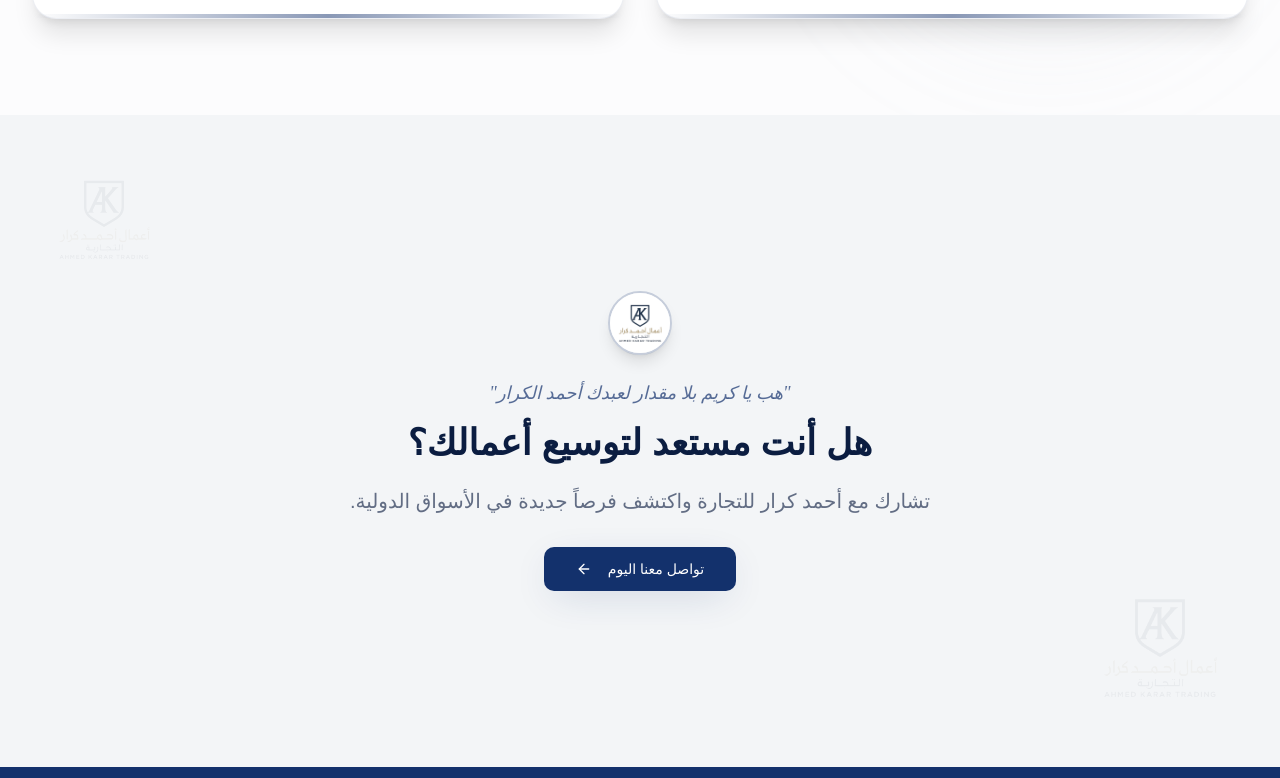
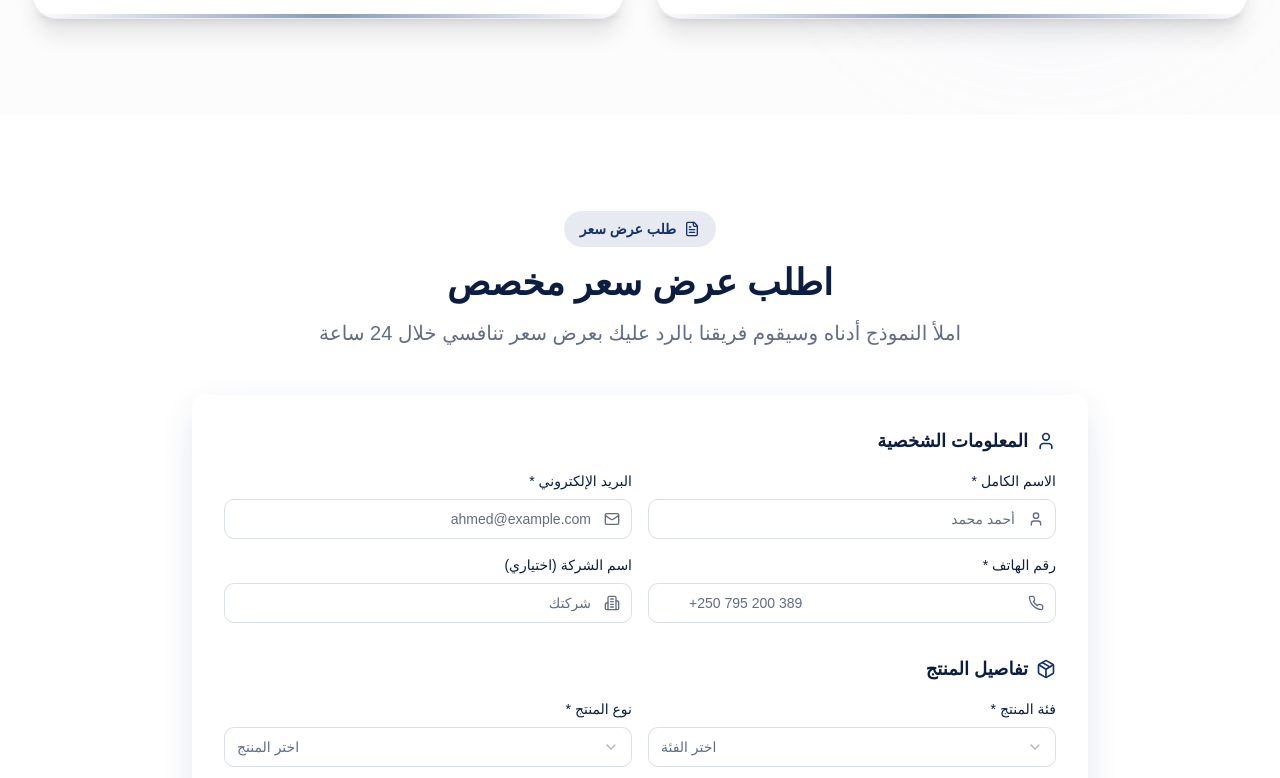
Before and after one commit to dodykarrar2-spec/karrar-global-hub, a React (Vite) app: page / in a window 1280 px wide. Shown: the part 6862-7640 px from the top of the page. Built offline with nearby package versions, Linux system fonts and the light colour scheme; the HTML template or start-up script is replaced by a standard one.

Commit message:
Added quote request form

```diff
--- a/src/pages/Index.tsx
+++ b/src/pages/Index.tsx
@@ -181,6 +181,9 @@ const Index = () => {
       <CertificationsSection />
       <TestimonialsSection />
 
+      {/* Quote Request Form */}
+      <QuoteRequestForm />
+
       {/* CTA Section */}
       <section className="bg-muted py-20 relative overflow-hidden">
         <div className="absolute top-10 left-10 opacity-5">
```
